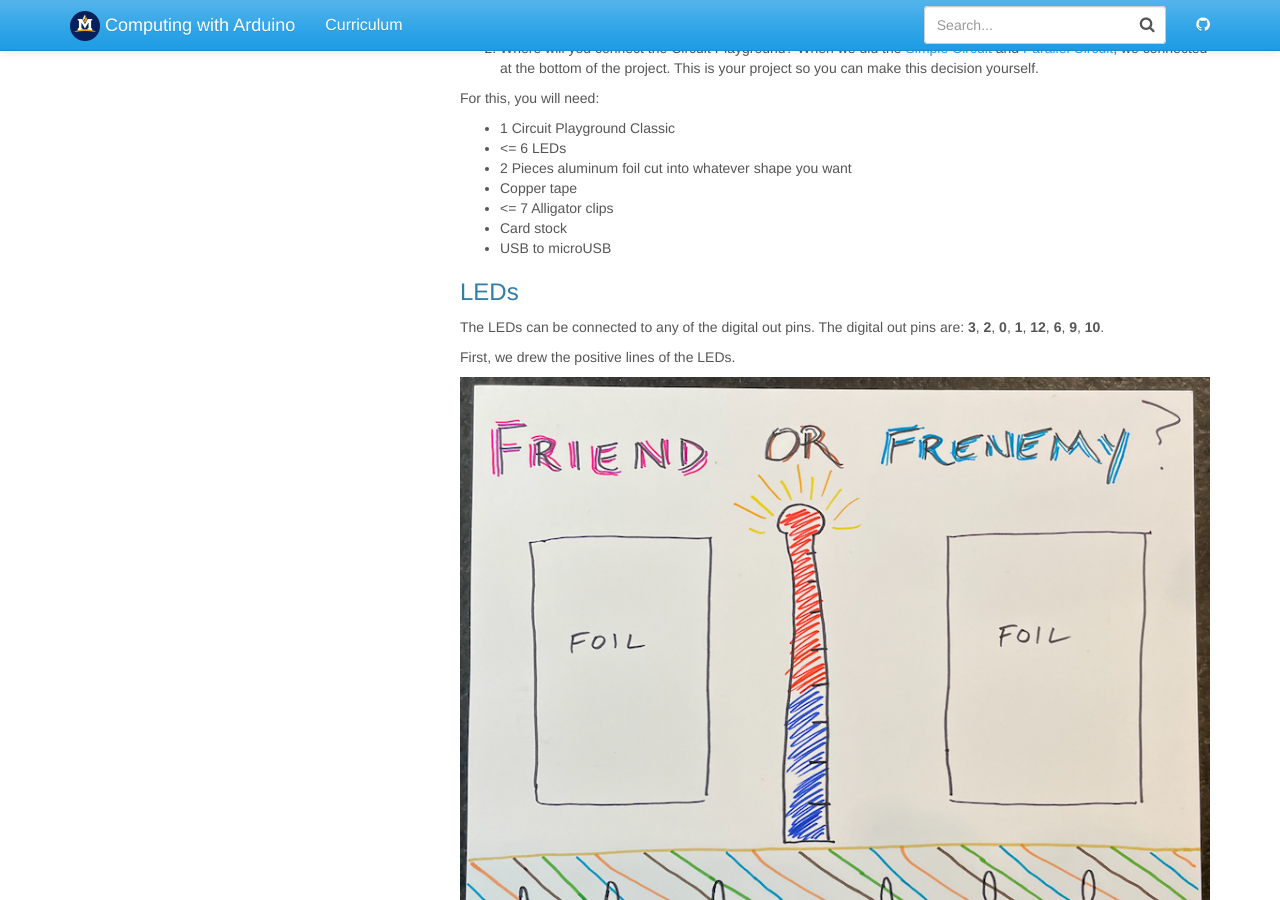
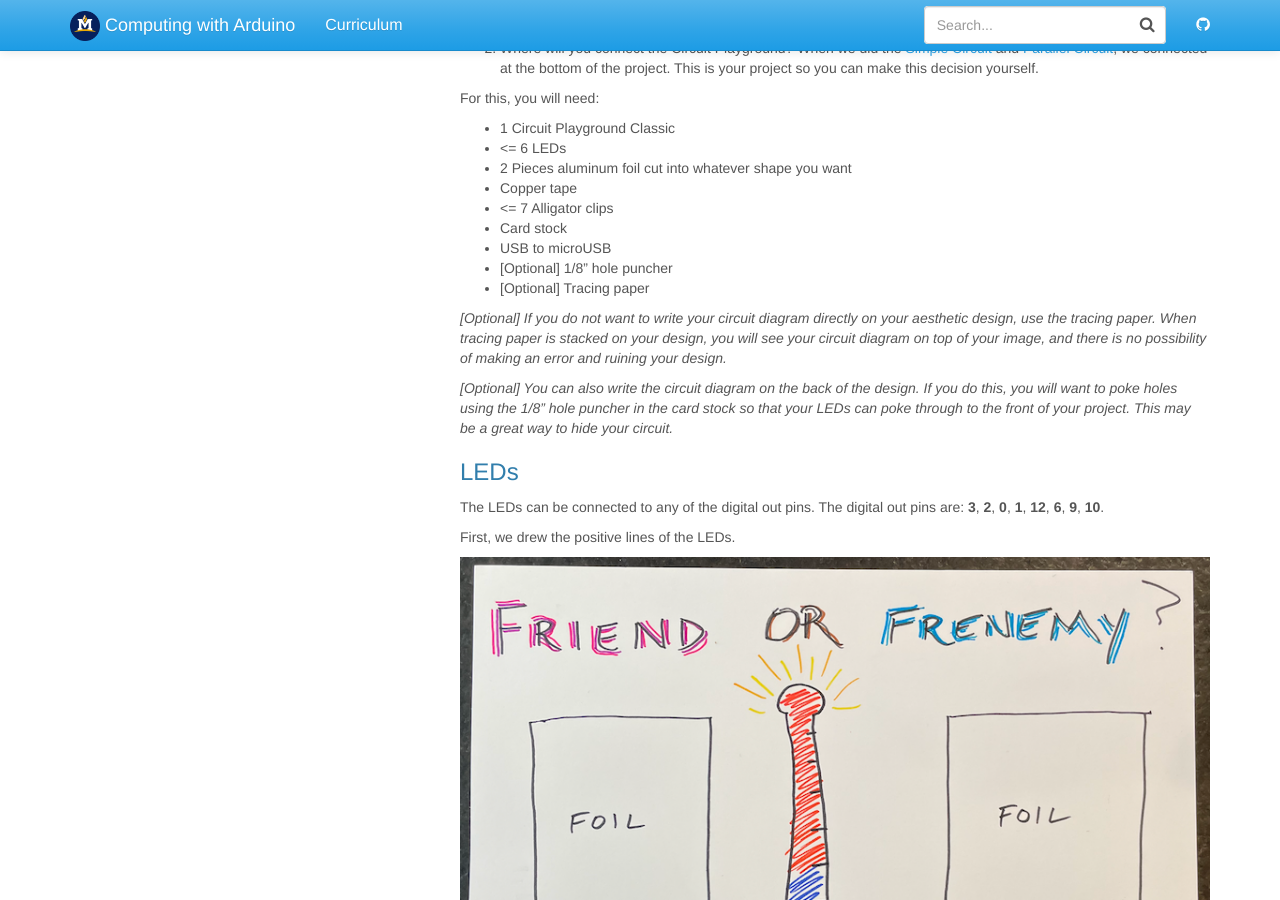
Before and after one commit to jake-chipps/friendometer, a Jekyll site: the page built from _docs/lessons/2-1.md, in a window 1280 px wide and 900 px high, scrolled down 1578 px. Built offline with Jekyll 4.4.1, drawn with Linux system fonts in a browser that asks for light colours.

Commit message:
Add optional

```diff
--- a/_docs/lessons/2-1.md
+++ b/_docs/lessons/2-1.md
@@ -44,6 +44,12 @@ For this, you will need:
 - <= 7 Alligator clips
 - Card stock
 - USB to microUSB
+- [Optional] 1/8" hole puncher
+- [Optional] Tracing paper
+
+*[Optional] If you do not want to write your circuit diagram directly on your aesthetic design, use the tracing paper. When tracing paper is stacked on your design, you will see your circuit diagram on top of your image, and there is no possibility of making an error and ruining your design.*
+
+*[Optional] You can also write the circuit diagram on the back of the design. If you do this, you will want to poke holes using the 1/8" hole puncher in the card stock so that your LEDs can poke through to the front of your project. This may be a great way to hide your circuit.*
 
 ### LEDs
 The LEDs can be connected to any of the digital out pins. The digital out pins are: **3**, **2**, **0**, **1**, **12**, **6**, **9**, **10**.
```
Also changed, not shown: _docs/lessons/2-0.md (+2 -0 lines), _docs/lessons/2-2.md (+2 -0 lines).
